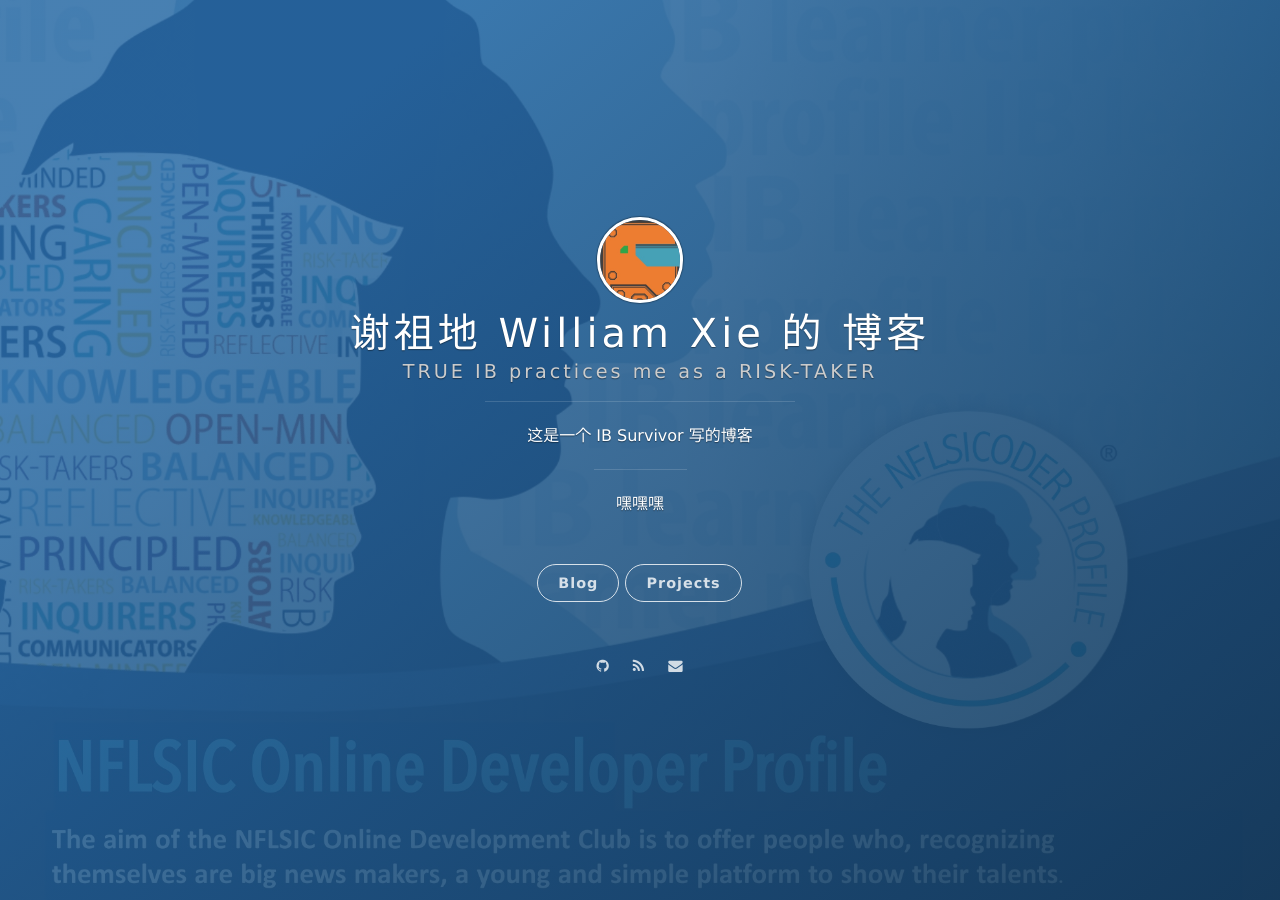
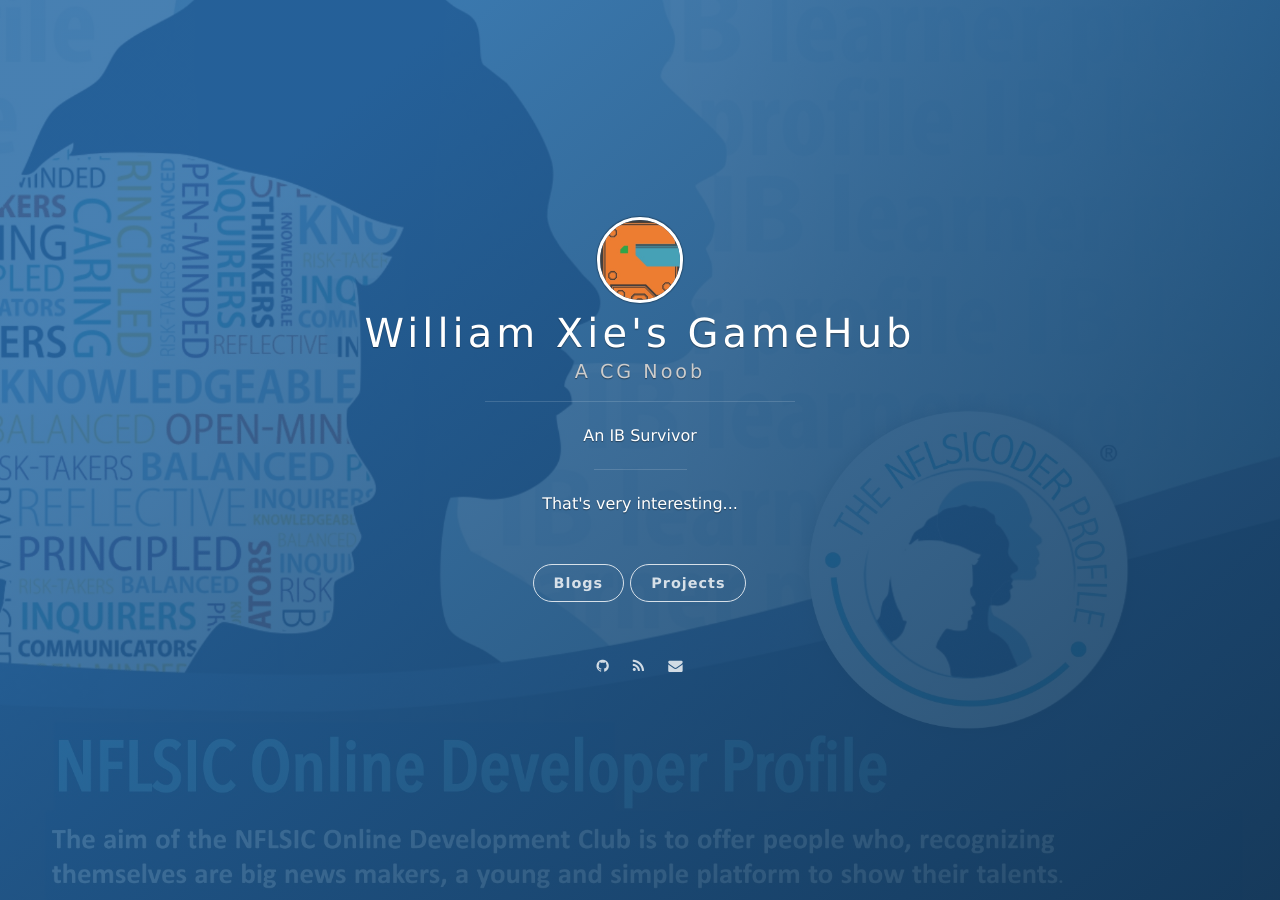
Before and after one commit to GuardHei/blog-xzd, a Jekyll site: the page built from index.html, in a window 1280 px wide. Built offline with Jekyll 4.4.1, drawn with Linux system fonts in a browser that asks for light colours; nearby versions of some CDN libraries; the list of posts is cut into pages by our own code; a style sheet for code colours, icons or effects is not loaded.

Commit message:
Update _config.yml

```diff
--- a/_config.yml
+++ b/_config.yml
@@ -1,8 +1,8 @@
 # Basic
-title: 谢祖地 William Xie 的 博客
-subtitle: TRUE IB practices me as a RISK-TAKER
-welcome_message: <a href="https://github.com/GuardHei" target="_blank">嘿嘿嘿</a>
-description: 这是一个 IB Survivor 写的博客
+title: William Xie's GameHub
+subtitle: A CG Noob
+welcome_message: <a href="https://github.com/GuardHei" target="_blank">That's very interesting...</a>
+description: An IB Survivor
 # creator: <a href="http://onev.cat">@onevcat</a>
 
 # url: "http://vno.onevcat.com"
@@ -17,12 +17,12 @@
 
 # The blog button should not be removed.
 blog_button:
-    title: Blog
-    description: 访问我的博客
+    title: Blogs
+    description: Visit My Blogs
 
 # Navigation buttons in the front page.
 nav:
-    - {title: Projects, description: 访问我的项目, url: 'https://github.com/GuardHei'}
+    - {title: Projects, description: Visit My Projects, url: 'https://github.com/GuardHei'}
 
 # Pagination
 gems: [jekyll-paginate]
```
